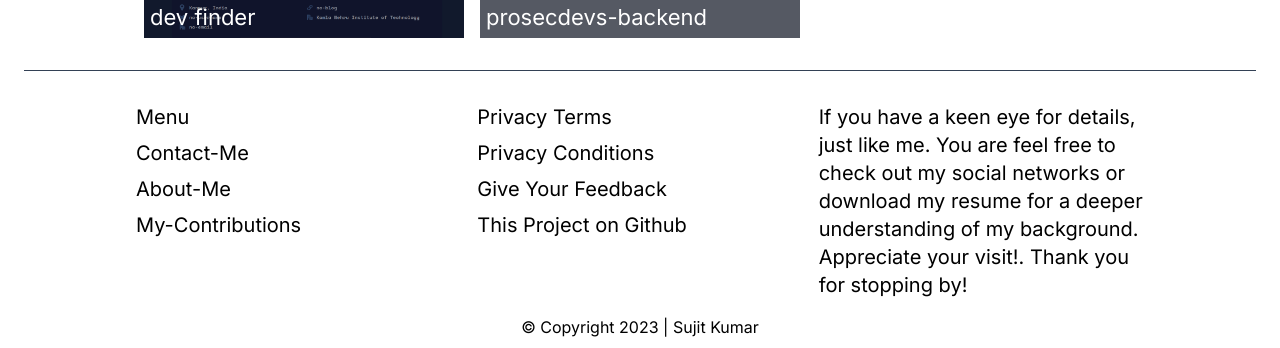
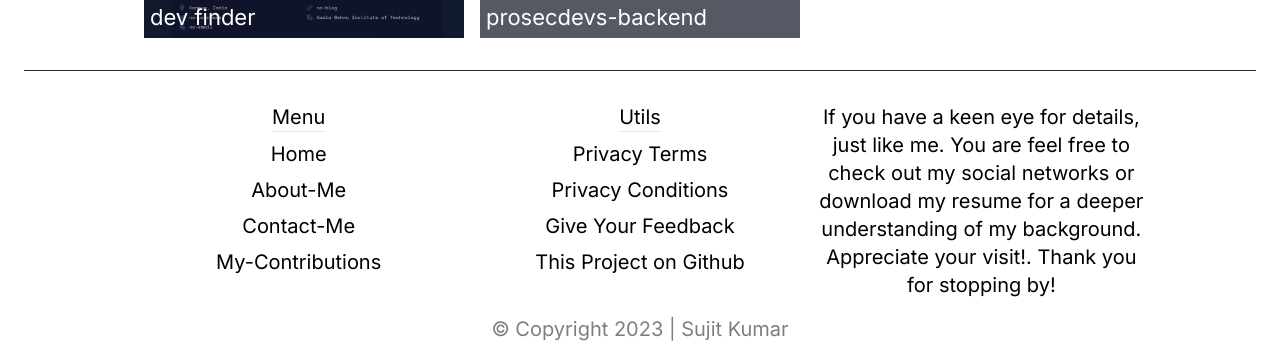
Before and after one commit to sujit-shrc/portfolio, a Next.js app: page /projects in a window 1280 px wide. Shown: the part 1254-1602 px from the top of the page. Built offline with nearby package versions, Linux system fonts and the light colour scheme; grey boxes are pictures that could not be loaded.

Commit message:
customize footer

```diff
--- a/app/projects/page.tsx
+++ b/app/projects/page.tsx
@@ -5,7 +5,7 @@ import Footer from "@/components/Footer";
 const page: React.FC = () => {
   const local = data.projects_page;
   return (
-    <div className="min-h-screen flex flex-col items-center space-y-8 mt-8 md:mt-10 lg:mt-16 px-2 md:px-6 w-screen">
+    <div className="min-h-screen flex flex-col items-center space-y-8 mt-8 md:mt-10 lg:mt-16 px-2 md:px-6 max-w-screen">
       <div className="space-y-4">
         <h1 className="text-4xl">{local.title}</h1>
         <p className="text-2xl">{local.description}</p>
--- a/components/Footer/index.tsx
+++ b/components/Footer/index.tsx
@@ -1,45 +1,49 @@
-// components/Footer.tsx
+import Link from 'next/link';
 
-import React from 'react';
-
-interface Link {
+interface LinkProps {
   title: string;
   href: string;
 }
 
-const linksColumn1: Link[] = [
-  { title: 'Menu', href: '#' },
+const Footer: React.FC = () => {
+  const linksColumn1: LinkProps[] = [
+    { title: 'Home', href: '#' },
+    { title: 'About-Me', href: '#' },
     { title: 'Contact-Me', href: '#' },
-  { title: 'About-Me', href: '#' },
     { title: 'My-Contributions', href: '#' },
   ];
 
-const linksColumn2: Link[] = [
+  const linksColumn2: LinkProps[] = [
     { title: 'Privacy Terms', href: '#' },
     { title: 'Privacy Conditions', href: '#' },
     { title: 'Give Your Feedback', href: '#' },
     { title: 'This Project on Github', href: '#' },
   ];
 
-const Footer: React.FC = () => {
   return (
-    <footer className="pt-8 pb-2 md:px-10 lg:px-28 border-t border-slate-700">
+    <footer className="pt-8 pb-2 md:px-10 lg:px-28 border-t border-slate-800 text-center">
       <div className="grid grid-cols-1 md:grid-cols-3 gap-4">
-        <div className="text-xl">
+        <div className="text-base md:text-xl border-b md:border-b-0 pb-2 md:pb-0">
+          <p className="border-b inline-block mb-2">Menu</p>
           {linksColumn1.map((link, index) => (
-            <a key={index} href={link.href} className="block mb-2">{link.title}</a>
+            <Link key={index} href={link.href}>
+              <a className="block mb-2">{link.title}</a>
+            </Link>
           ))}
         </div>
-        <div className="text-xl">
+        <div className="text-base md:text-xl border-b md:border-b-0 pb-2 md:pb-0">
+          <p className="border-b inline-block mb-2">Utils</p>
           {linksColumn2.map((link, index) => (
-            <a key={index} href={link.href} className="block mb-2">{link.title}</a>
+            <Link key={index} href={link.href}>
+              <a className="block mb-2">{link.title}</a>
+            </Link>
           ))}
         </div>
-        <div>
-          <p className="text-xl">If you have a keen eye for details, just like me. You are feel free to check out my social networks or download my resume for a deeper understanding of my background. Appreciate your visit!. Thank you for stopping by!</p>
+        <div className="text-base md:text-xl">
+          <p>If you have a keen eye for details, just like me. You are feel free to check out my social networks or download my resume for a deeper understanding of my background. Appreciate your visit!. Thank you for stopping by!</p>
         </div>
       </div>
-      <p className='text-center mt-4'> &copy; Copyright 2023 | Sujit Kumar</p>
+      <p className='mt-2 md:mt-4 text-sm md:text-xl opacity-50'>&copy; Copyright 2023 | Sujit Kumar</p>
     </footer>
   );
 };
--- a/components/Projects/index.tsx
+++ b/components/Projects/index.tsx
@@ -27,7 +27,7 @@ const Projects: React.FC = () => {
   };
 
   return (
-    <div className="flex flex-col items-center w-full">
+    <div className="flex flex-col items-center w-100">
       <div className="flex flex-wrap mb-4">
         {buttonOptions.map((option) => (
           <button
```
Lines whose indentation alone changed are shown as unchanged.
